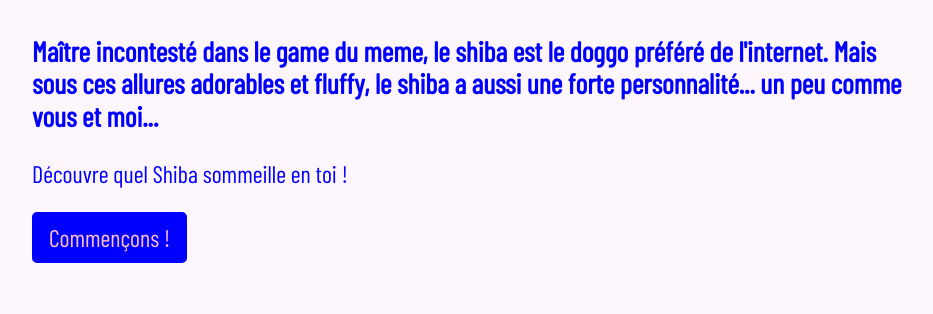
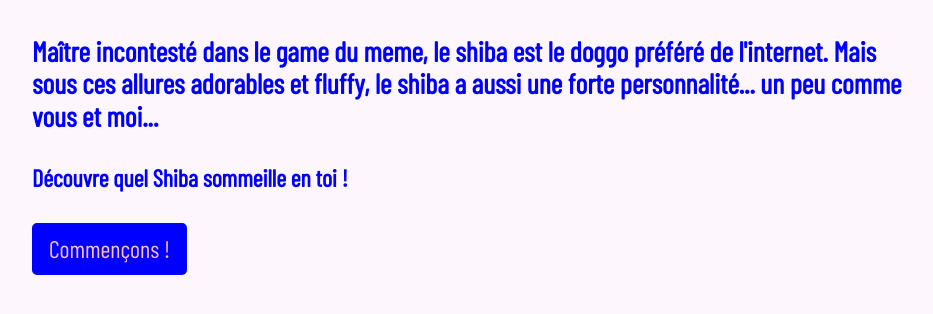
Before and after one commit to elodiedshys/projet_web_shiba, a plain HTML site: page index.html in a window 1280 px wide. Shown: the part 242-556 px from the top of the page, without its empty margins (168-1101 px from the left). Drawn offline with nearby package versions, Linux system fonts and the light colour scheme.

Commit message:
modification pour le sélecteur en CSS (de p à h4)

```diff
--- a/index.html
+++ b/index.html
@@ -25,7 +25,7 @@
 			<h3> Maître incontesté dans le game du meme, le shiba est le doggo préféré de l'internet.
 				Mais sous ces allures adorables et fluffy, le shiba a aussi une forte personnalité... un peu comme vous et moi...  </h3>
 
-			<p>Découvre quel Shiba sommeille en toi !</p>
+			<h4>Découvre quel Shiba sommeille en toi !</h4>
 
 
 			<button type="submit" value="start" class="bouton bouton">Commençons !</button>
```
